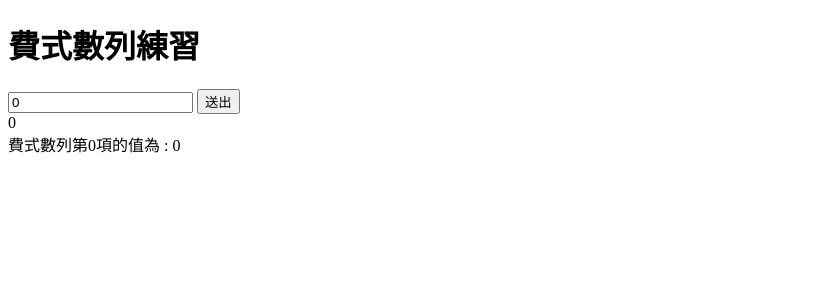
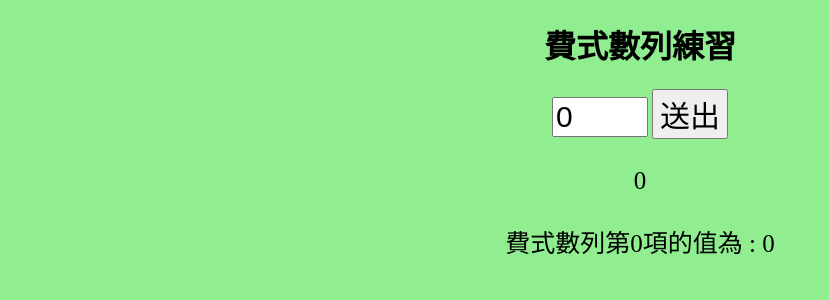
Before and after one commit to ericliliwayne/php-FibonacciNumbers, a PHP site: page / in a window 1280 px wide. Shown: the top 300 px of the page, without its empty margins (0-829 px from the left). Run offline with PHP 8.4, Linux system fonts and the light colour scheme.

Commit message:
增加CSS美化以及數字範圍

```diff
--- a/index.php
+++ b/index.php
@@ -9,15 +9,35 @@
     <script src="https://cdnjs.cloudflare.com/ajax/libs/jquery/3.6.1/jquery.min.js"
         integrity="sha512-aVKKRRi/Q/YV+4mjoKBsE4x3H+BkegoM/em46NNlCqNTmUYADjBbeNefNxYV7giUp0VxICtqdrbqU7iVaeZNXA=="
         crossorigin="anonymous" referrerpolicy="no-referrer"></script>
+        <style>
+          body{
+            background-color: lightgreen;
+          }
+          h1{
+            text-align: center;
+          }
+          form{
+            text-align: center;
+          }
+          input{
+            font-size: 30px;
+          }
+          #fib{
+            text-align: center;
+            font-size: 25px;
+          }
+        </style>
 </head>
 
 <body>
   <h1>費式數列練習</h1>
   <form action="index.php" method="post">
-    <input type="number" name="num" id="num" value="<?=$_POST['num']??0;?>">
+    <input type="number" name="num" id="num" value="<?=$_POST['num']??0;?>" min="0" max="30">
     <input type="submit" value="送出">
   </form>
+  <div id="fib">
     <?php
+    echo "<br>";
     $n=$_POST['num']??0;
         function fib($n) {
             if ($n < 2) {
@@ -31,8 +51,10 @@
             echo " , ".fib($a);
           }
         echo "<br>";
+        echo "<br>";
         echo "費式數列第{$n}項的值為 : ".fib($n);
     ?>
+  </div>
 </body>
 
 </html>
```
